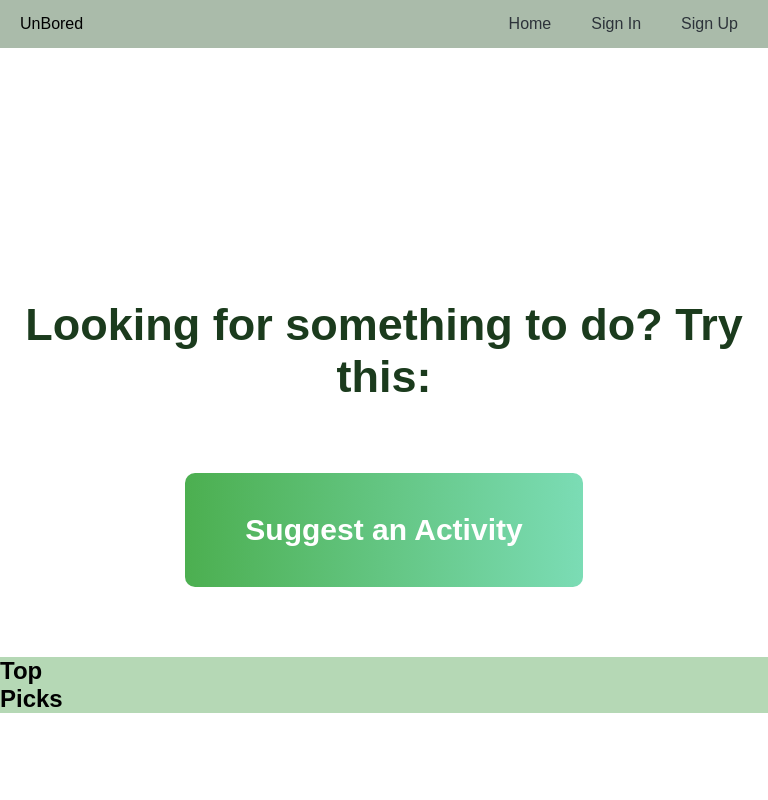
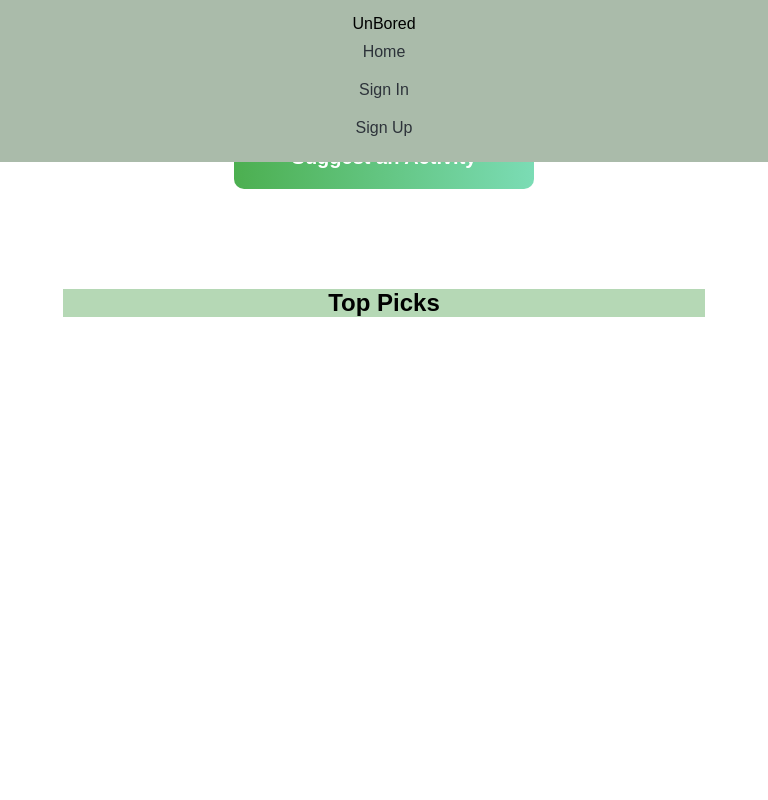
Before and after one commit to Ayjemal07/UnBoredApp, a Flask app: page / in a window 768 px wide. Run offline with Flask 3, Linux system fonts and the light colour scheme; data that the repository does not hold is empty; some libraries are stand-ins or nearby versions.

Commit message:
next suggestion is grayed, more responsive site

```diff
--- a/app/static/css/styles.css
+++ b/app/static/css/styles.css
@@ -1,5 +1,5 @@
+/* General styles */
 body, html {
-    height: 100%;
     width: 100%;
     margin: 0;
     padding: 0;
@@ -20,17 +20,20 @@ body {
     box-sizing: inherit;
 }
 
+/* Container */
 .container {
     text-align: center;
-    margin-top: 172px;
-    padding-top:20px;
+    margin-top: 52px;
+    padding-top: 10px;
     margin-bottom: 50px;
 }
 
+/* Buttons */
 .suggestion-button, .next-suggest {
     display: inline-block; /* Ensure both buttons are inline-block */
-    padding: 40px 60px; /* Increase padding for a bigger button */
-    font-size: 30px; /* Increase font size for larger text */
+    width: 300px;
+    padding: 25px; /* Increase padding for a bigger button */
+    font-size: 25px; /* Increase font size for larger text */
     font-weight: bold;
     color: white;
     background: linear-gradient(90deg, #4caf50, #7bdcb5); /* Greenish bright gradient */
@@ -38,8 +41,7 @@ body {
     border-radius: 10px; /* Increase border-radius for a more rounded button */
     cursor: pointer;
     transition: background 0.3s ease; /* Smooth transition for hover effect */
-    margin: 20px 0; /* Add margin for spacing */
-    margin-top: 50px;
+    margin-top: 28px;
 }
 
 @keyframes flash {
@@ -278,37 +271,46 @@ body {
     flex-direction: row;
     align-items: flex-start; /* Center items vertically */
     justify-content: center; /* Center items horizontally */
-    box-sizing: border-box;
-    width: 100%;
-    max-width: 1200px; /* Optional max-width to limit container size */
+    flex-wrap: wrap; /* Ensure items wrap on smaller screens */
+    gap: 10px; /* Adjust gap as needed */
 }
 
-
-#player-container, .details-container {
+/* Player container */
+#player-container {
     flex: 1;
-    max-width: 50%; /* Ensure both containers share the space equally */
-    border: 1px solid transparent;
-    margin: 0 10px; /* Optional margin for spacing */
+    max-width: 100%;
+    margin-right: 20px;
+    overflow: hidden;
+    position: relative;
+    padding-top: 56.25%; /* Aspect ratio 16:9 */
 }
 
+#player-container iframe {
+    position: absolute;
+    top: 0;
+    left: 0;
+    width: 100%;
+    height: 100%;
+    border: 0;
+}
+
+/* Details container */
 .details-container {
+    flex: 1;
+    max-width: 100%;
     padding-left: 20px; /* Space between the player and details */
 }
 
-#player-container {
-    flex: 1;
-    max-width: 50%;
-    margin-right: 54px;
+/* Headings */
+h1 {
+    text-align: center;
+    font-size: 35px;
+    color: #1b471e;
+    margin-top:10px;
+    margin-bottom: -14px;
 }
 
-
-h1 {
-    margin: 20px 0;
-    text-align: center;
-    font-size: 45px;
-    color: #1b3b1d;
-}
-
+/* Spinner */
 .spinner {
     border: 16px solid #f3f3f3; /* Light grey */
     border-top: 16px solid #315531; /* Blue */
@@ -364,3 +372,64 @@ h1 {
     color: #2d333a;
     padding: 5px 10px;
 }
+
+/* Responsive Design */
+@media (max-width: 768px) {
+    .suggestion-button, .next-suggest {
+        padding: 20px 30px; /* Adjust padding for smaller screens */
+        font-size: 20px; /* Adjust font size for smaller screens */
+    }
+
+    .slider-container {
+        flex-direction: column; /* Stack slider elements vertically */
+    }
+
+    .card {
+        width: 90%; /* Adjust card width for smaller screens */
+        height: auto; /* Allow height to adjust based on content */
+    }
+
+    .activity-card h2 {
+        font-size: 24px; /* Adjust font size for smaller screens */
+    }
+
+    .activity-card p, .activity-card a {
+        font-size: 12px; /* Adjust font size for smaller screens */
+    }
+
+    .nav-button {
+        font-size: 18px; /* Adjust font size for smaller screens */
+        padding: 8px; /* Adjust padding for smaller screens */
+    }
+
+    .flex-container {
+        flex-direction: column; /* Stack items vertically on smaller screens */
+        align-items: center; /* Center items */
+    }
+
+    #player-container {
+        max-width: 90%; /* Adjust max-width for smaller screens */
+        margin-right: 0; /* Remove margin for smaller screens */
+        padding-top: 56.25%; /* Maintain aspect ratio */
+    }
+
+    .details-container {
+        max-width: 90%; /* Adjust max-width for smaller screens */
+        padding-left: 0; /* Remove padding for smaller screens */
+        margin-top: 20px; /* Add margin for spacing */
+    }
+
+    .navigation {
+        flex-direction: column; /* Stack navigation elements vertically */
+        align-items: center; /* Center navigation elements */
+    }
+
+    .navigation ul {
+        flex-direction: column; /* Stack navigation links vertically */
+        align-items: center; /* Center navigation links */
+    }
+
+    .navigation li {
+        margin: 10px 0; /* Adjust margin for navigation links */
+    }
+}
--- a/app/static/js/main.js
+++ b/app/static/js/main.js
@@ -32,13 +32,14 @@ document.addEventListener('DOMContentLoaded', function () {
         try {
             // Show spinner
             spinner.style.display = 'block';
+            nextSuggest.disabled = true; // Disable the next suggestion button
+
 
             const response = await fetch(`/suggest_activity?clickCount=${clickCount}`);
             const data = await response.json();
 
             console.log('Activity fetched:', data);
 
-            console.log(data.youtube)
             // Extract video ID from YouTube URL
             const urlParams = new URL(data.youtube).searchParams;
             currentVideoId = urlParams.get('v');
@@ -57,8 +58,6 @@ document.addEventListener('DOMContentLoaded', function () {
                 <div class="flex-container">
                     <div id="player-container">
                         <iframe
-                            width="620"
-                            height="550"
                             src="${embedUrl}"
                             frameborder="0"
                             allow="accelerometer; autoplay; clipboard-write; encrypted-media; gyroscope; picture-in-picture"
@@ -84,13 +83,15 @@ document.addEventListener('DOMContentLoaded', function () {
             // Show the activity container and the next button
             activityContainer.style.display = 'block';
             nextSuggest.style.display = 'inline-block';
+            nextSuggest.disabled = false; // Re-enable the next suggestion button
+
 
             // Hide the suggest button
             suggestButton.style.display = 'none';
         } catch (error) {
             console.error('Error fetching activity:', error);
             spinner.style.display = 'none';
-
+            nextSuggest.disabled = false; // Re-enable the next suggestion button on error
         }
     };
 });
@@ -176,6 +177,24 @@ document.addEventListener('DOMContentLoaded', function () {
 
 
 
+//Navbar Hiding when Scrolling:
+
+let lastScrollTop = 0;
+
+document.addEventListener('scroll', function() {
+    const navbar = document.querySelector('.navigation');
+    const currentScroll = window.scrollY || document.documentElement.scrollTop;
+
+    if (currentScroll > lastScrollTop) {
+        // Scrolling down
+        navbar.classList.add('hidden');
+    } else {
+        // Scrolling up
+        navbar.classList.remove('hidden');
+    }
+
+    lastScrollTop = currentScroll <= 0 ? 0 : currentScroll; // For Mobile or negative scrolling
+});
 // Session Handling logic
 let sessionTimeout;
 
--- a/app/templates/base.html
+++ b/app/templates/base.html
@@ -9,7 +9,7 @@
 <title>I Am Bored</title>
 </head>
 <body>
-    <nav class="navigation">
+    <nav class="navigation" id="navbar">
         <header>UnBored</header>
         <ul>
             <li><a href="{{ url_for('main.index') }}">Home</a></li>
```
Also changed, not shown: other parts of app/static/css/styles.css (+39 -42 lines), app/suggestions.py (+6 -2 lines).
